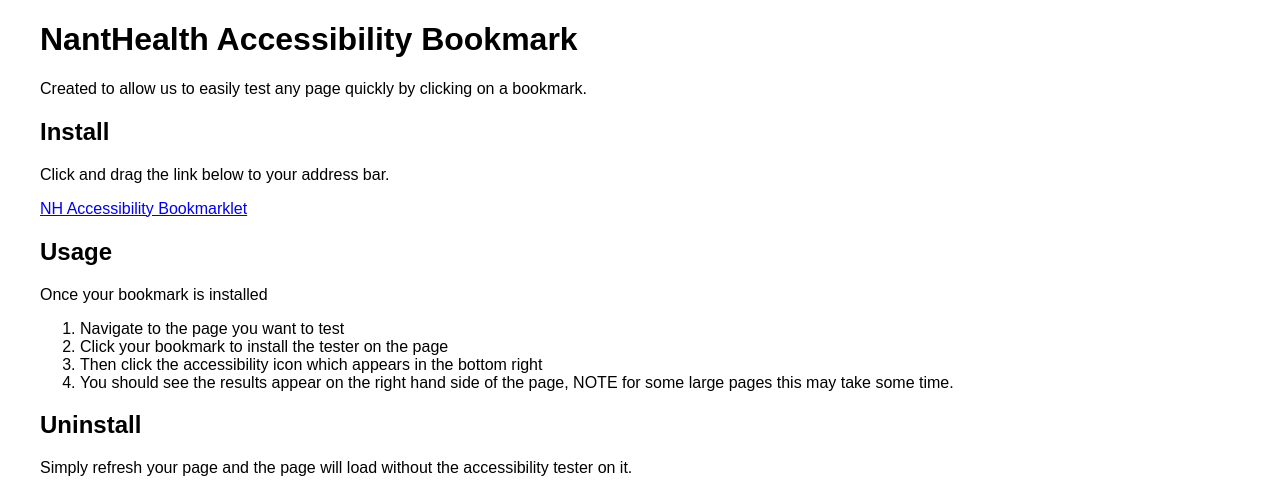
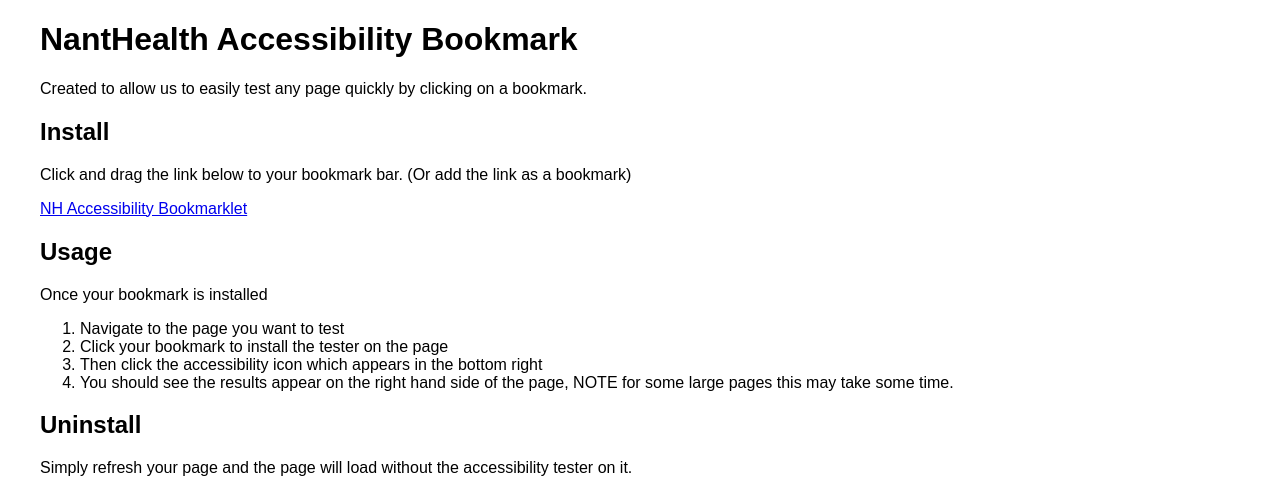
Before and after one commit to NantHealth/AccessibilityBookmark, a website built with webpack: page index.html in a window 1280 px wide. Shown: the top 494 px of the page. Built offline with nearby package versions, Linux system fonts and the light colour scheme.

Commit message:
Update index.html

```diff
--- a/index.html
+++ b/index.html
@@ -24,7 +24,7 @@
     <p>Created to allow us to easily test any page quickly by clicking on a bookmark.
     </p>
             <h2>Install</h2>
-    <p>Click and drag the link below to your address bar.</p>
+    <p>Click and drag the link below to your bookmark bar. (Or add the link as a bookmark)</p>
     <p>
     <a href="javascript:(function(){document.body.appendChild(document.createElement('script')).src='https://nanthealth.github.io/AccessibilityBookmark/dist/bundle.js';})();">NH Accessibility Bookmarklet</a>
 </p>
```
